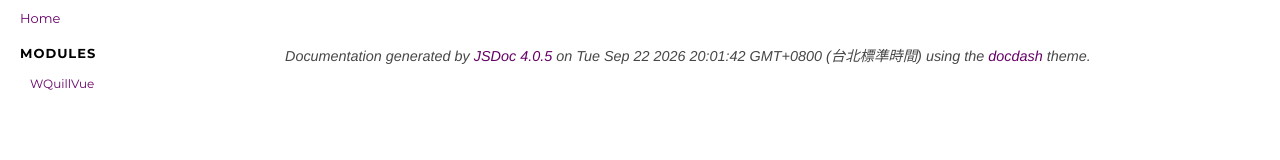
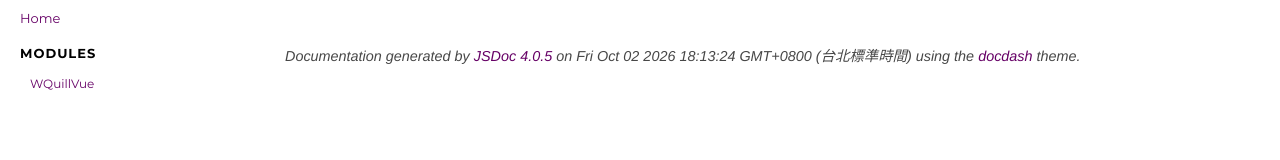
Before and after one commit to yuda-lyu/w-quill-vue, a website: page docs/index.html in a window 1280 px wide. Drawn offline with Linux system fonts and the light colour scheme.

Commit message:
modify: update pks

```diff
--- a/docs/index.html
+++ b/docs/index.html
@@ -71,7 +71,7 @@
 <br class="clear">
 
 <footer>
-    Documentation generated by <a href="https://github.com/jsdoc3/jsdoc">JSDoc 4.0.5</a> on Tue Sep 22 2026 20:01:42 GMT+0800 (台北標準時間) using the <a href="https://github.com/clenemt/docdash">docdash</a> theme.
+    Documentation generated by <a href="https://github.com/jsdoc3/jsdoc">JSDoc 4.0.5</a> on Fri Oct 02 2026 18:13:24 GMT+0800 (台北標準時間) using the <a href="https://github.com/clenemt/docdash">docdash</a> theme.
 </footer>
 
 <script>prettyPrint();</script>
--- a/package.json
+++ b/package.json
@@ -1,11 +1,11 @@
 {
   "name": "w-quill-vue",
-  "version": "2.0.24",
+  "version": "2.0.25",
   "main": "dist/w-quill-vue.umd.js",
   "dependencies": {
     "quill": "^1.3.7",
     "vue-quill-editor": "^3.0.6",
-    "wsemi": "^1.9.3"
+    "wsemi": "^1.9.9"
   },
   "devDependencies": {
     "w-package-tools": "^1.1.16"
```
Also changed, not shown: docs/module-WQuillVue.html (+1 -1 lines), README.md, dist/w-quill-vue.umd.js, 2 other files.
